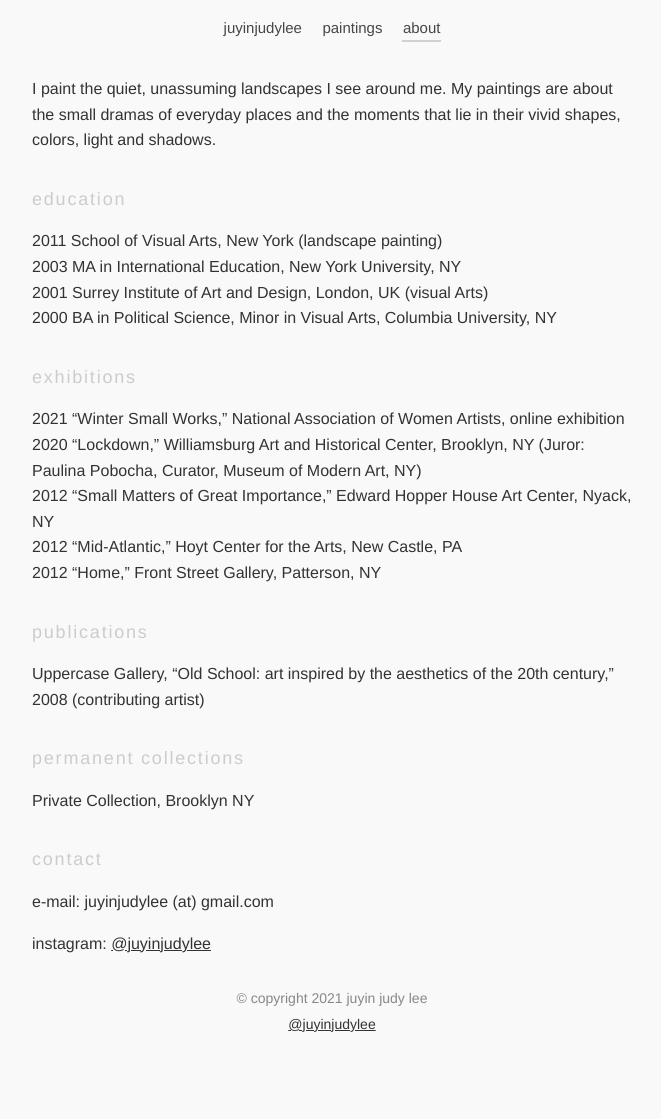
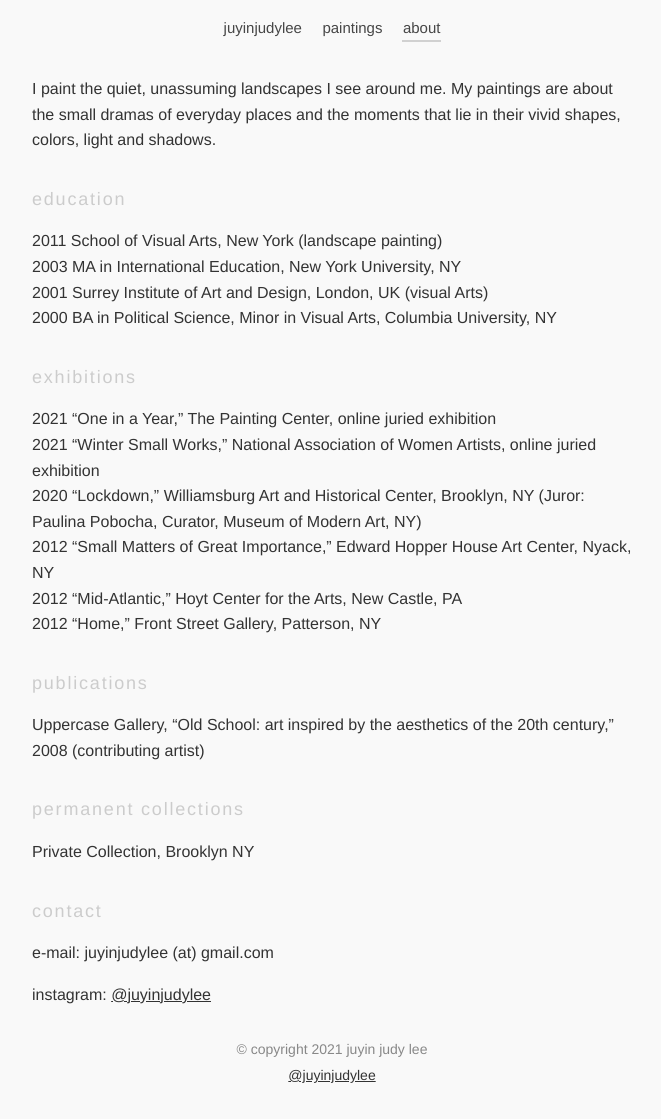
Before and after one commit to shawnliu/jjllee.com, a Jekyll site: the page built from info.md, in a window 1280 px wide and 1119 px high. Shown: the whole window, without its empty margins (308-969 px from the left). Built offline with Jekyll 4.4.1, drawn with Linux system fonts in a browser that asks for light colours.

Commit message:
New show: The Painting Center

```diff
--- a/info.md
+++ b/info.md
@@ -19,7 +19,8 @@ education
 exhibitions
 -----------
 
-* 2021  "Winter Small Works," National Association of Women Artists, online exhibition
+* 2021  “One in a Year," The Painting Center, online juried exhibition
+* 2021  "Winter Small Works," National Association of Women Artists, online juried exhibition
 * 2020  “Lockdown,” Williamsburg Art and Historical Center, Brooklyn, NY (Juror: Paulina Pobocha, Curator, Museum of Modern Art, NY)
 * 2012  “Small Matters of Great Importance,” Edward Hopper House Art Center, Nyack, NY
 * 2012  “Mid-Atlantic,” Hoyt Center for the Arts, New Castle, PA
```
Also changed, not shown: portfolio/2020-garlic.md (+2 -0 lines), 2 other files.
